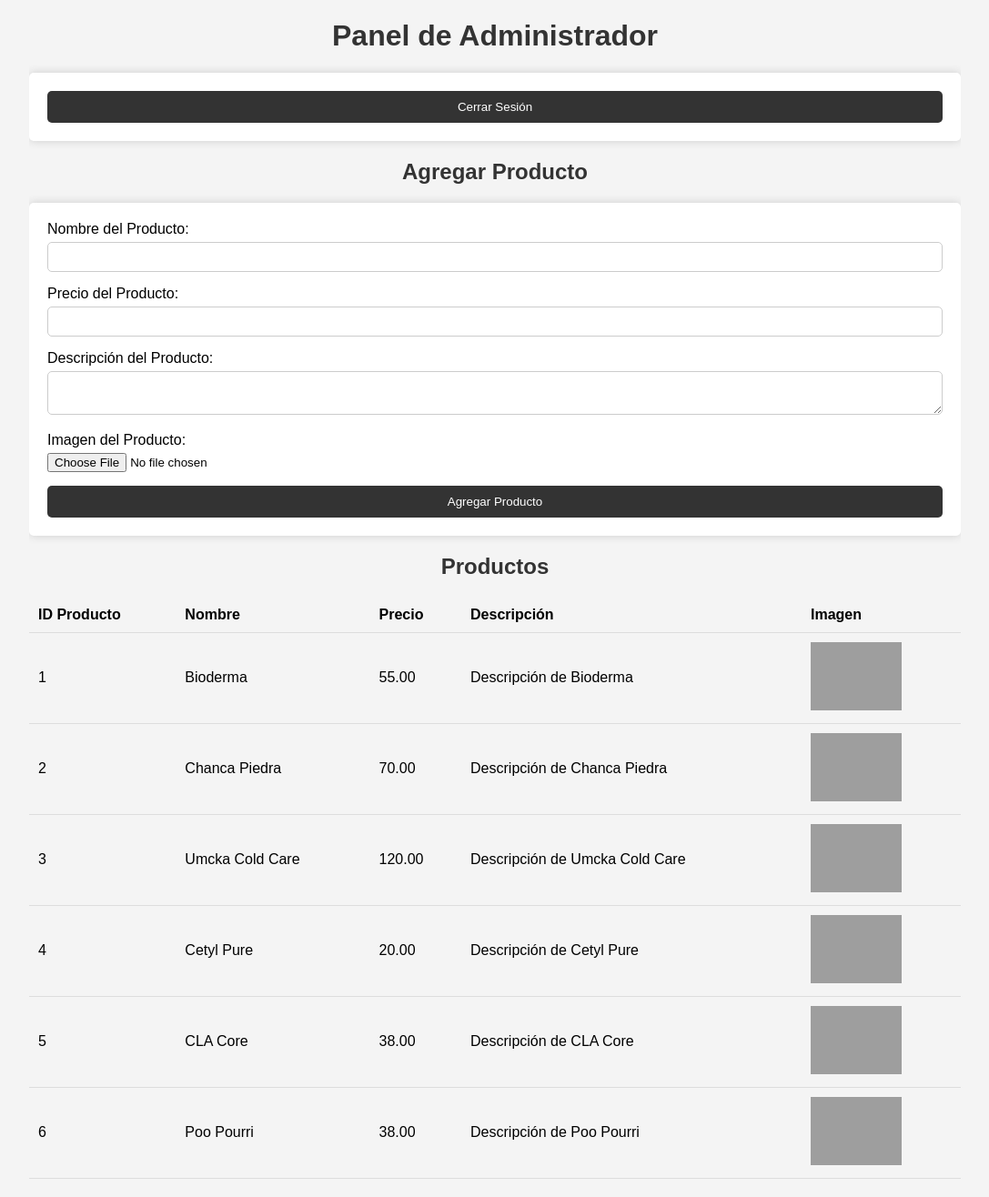
After one commit to Yersonzp/FarmaT, a PHP site: page /FarmaT/admin.php in a window 1280 px wide. The commit adds this page. Shown: the whole page at 91% size, without its empty margins (96-1183 px from the left). Run offline with PHP 8.4, Linux system fonts and the light colour scheme; a user stored in the database is signed in; data comes from the database, SQL or seed files in the repository; both versions use the stored data as it was after the commit; grey boxes are pictures that could not be loaded.

Commit message:
actulizacion

```diff
--- /dev/null
+++ b/admin.php
@@ -0,0 +1,112 @@
+<?php
+include 'php/config.php';
+session_start();
+
+// Verificar si el usuario es administrador
+if (!isset($_SESSION['user_id']) || $_SESSION['role'] != 'admin') {
+    header("Location: login.php");
+    exit();
+}
+
+// Manejar cierre de sesión
+if (isset($_POST['logout'])) {
+    session_destroy();
+    header("Location: login.php");
+    exit();
+}
+
+// Añadir nuevo producto
+if ($_SERVER["REQUEST_METHOD"] == "POST" && isset($_POST['add_product'])) {
+    $product_name = $_POST['product_name'];
+    $product_price = $_POST['product_price'];
+    $product_description = $_POST['product_description'];
+    $product_image = $_FILES['product_image']['name'];
+    $target_dir = "uploads/";
+    $target_file = $target_dir . basename($product_image);
+
+    if (move_uploaded_file($_FILES['product_image']['tmp_name'], $target_file)) {
+        $sql = "INSERT INTO productos (name, price, description, image) VALUES (?, ?, ?, ?)";
+        $stmt = $conn->prepare($sql);
+        $stmt->bind_param("sdss", $product_name, $product_price, $product_description, $target_file);
+
+        if ($stmt->execute()) {
+            $message = "Producto agregado exitosamente.";
+        } else {
+            $message = "Error al agregar el producto: " . $stmt->error;
+        }
+
+        $stmt->close();
+    } else {
+        $message = "Error al cargar la imagen.";
+    }
+}
+
+// Obtener productos
+$sql = "SELECT * FROM productos";
+$result = $conn->query($sql);
+
+$conn->close();
+?>
+
+<!DOCTYPE html>
+<html lang="es">
+<head>
+    <meta charset="UTF-8">
+    <meta name="viewport" content="width=device-width, initial-scale=1.0">
+    <title>Panel de Administrador</title>
+    <link rel="stylesheet" href="css/admin.css">
+</head>
+<body>
+    <div class="container">
+        <h1>Panel de Administrador</h1>
+        <form action="admin.php" method="POST">
+            <button type="submit" name="logout">Cerrar Sesión</button>
+        </form>
+        <h2>Agregar Producto</h2>
+        <form action="admin.php" method="POST" enctype="multipart/form-data">
+            <div class="form-group">
+                <label for="producto_nombre">Nombre del Producto:</label>
+                <input type="text" id="product_name" name="product_name" required>
+            </div>
+            <div class="form-group">
+                <label for="producto_precio">Precio del Producto:</label>
+                <input type="number" step="0.01" id="product_price" name="product_price" required>
+            </div>
+            <div class="form-group">
+                <label for="producto_descripcion">Descripción del Producto:</label>
+                <textarea id="product_description" name="product_description" required></textarea>
+            </div>
+            <div class="form-group">
+                <label for="producto_imagen">Imagen del Producto:</label>
+                <input type="file" id="product_image" name="product_image" required>
+            </div>
+            <button type="submit" name="add_product">Agregar Producto</button>
+        </form>
+        <?php if (isset($message)) { echo "<p>$message</p>"; } ?>
+
+        <h2>Productos</h2>
+        <table>
+            <thead>
+                <tr>
+                    <th>ID Producto</th>
+                    <th>Nombre</th>
+                    <th>Precio</th>
+                    <th>Descripción</th>
+                    <th>Imagen</th>
+                </tr>
+            </thead>
+            <tbody>
+                <?php while ($row = $result->fetch_assoc()) { ?>
+                    <tr>
+                        <td><?php echo $row['id']; ?></td>
+                        <td><?php echo $row['nombre']; ?></td>
+                        <td><?php echo $row['precio']; ?></td>
+                        <td><?php echo $row['descripcion']; ?></td>
+                        <td><img src="<?php echo $row['imagen']; ?>" alt="Imagen del producto" width="100"></td>
+                    </tr>
+                <?php } ?>
+            </tbody>
+        </table>
+    </div>
+</body>
+</html>
--- /dev/null
+++ b/css/admin.css
@@ -0,0 +1,75 @@
+body {
+    font-family: Arial, sans-serif;
+    background-color: #f4f4f4;
+    margin: 0;
+    padding: 0;
+}
+
+.container {
+    width: 80%;
+    margin: auto;
+    overflow: hidden;
+}
+
+h1, h2 {
+    text-align: center;
+    color: #333;
+}
+
+form {
+    background: #fff;
+    padding: 20px;
+    margin: 20px 0;
+    box-shadow: 0 0 10px #ccc;
+    border-radius: 5px;
+}
+
+.form-group {
+    margin-bottom: 15px;
+}
+
+label {
+    display: block;
+    margin-bottom: 5px;
+}
+
+input[type="text"],
+input[type="number"],
+textarea {
+    width: 100%;
+    padding: 8px;
+    box-sizing: border-box;
+    border: 1px solid #ccc;
+    border-radius: 5px;
+}
+
+button[type="submit"] {
+    display: block;
+    width: 100%;
+    background: #333;
+    color: #fff;
+    border: none;
+    padding: 10px;
+    border-radius: 5px;
+    cursor: pointer;
+}
+
+button[type="submit"]:hover {
+    background: #555;
+}
+
+table {
+    width: 100%;
+    border-collapse: collapse;
+    margin: 20px 0;
+}
+
+th, td {
+    padding: 10px;
+    text-align: left;
+    border-bottom: 1px solid #ddd;
+}
+
+th {
+    background: #f4f4f4;
+}
```
Also changed, not shown: base de datos/farmat_db (1).sql (+44 -7 lines), login.php (+15 -10 lines).
